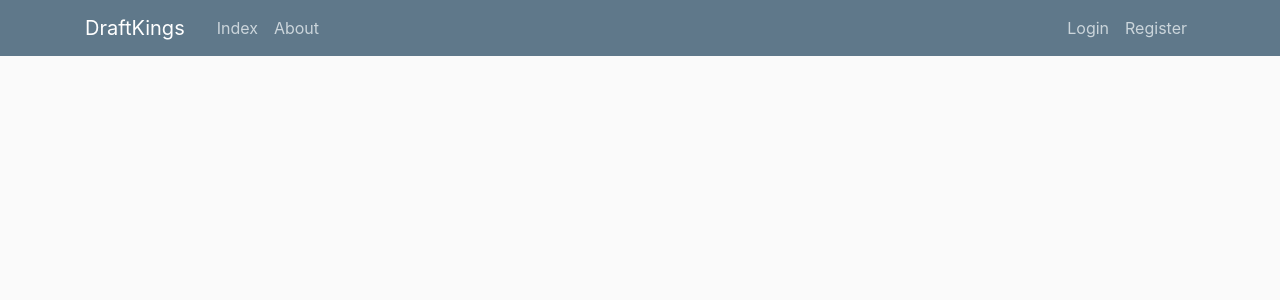
After one commit to relomy/django_dksite, a Django app: template mysite/results/templates/results/base.html in a window 1280 px wide. The commit adds this page. Shown: the top 300 px of the page. Run offline with Django 3.2, Linux system fonts and the light colour scheme; the template is opened without the code that fills it, so the values that code supplies are empty; some libraries are stand-ins or nearby versions.

Commit message:
added some more styling

```diff
--- /dev/null
+++ b/mysite/results/static/results/main.css
@@ -0,0 +1,84 @@
+body {
+    background: #fafafa;
+    color: #333333;
+    margin-top: 5rem;
+  }
+
+  h1, h2, h3, h4, h5, h6 {
+    color: #444444;
+  }
+
+  ul {
+    margin: 0;
+  }
+
+  .bg-steel {
+    background-color: #5f788a;
+  }
+
+  .site-header .navbar-nav .nav-link {
+    color: #cbd5db;
+  }
+
+  .site-header .navbar-nav .nav-link:hover {
+    color: #ffffff;
+  }
+
+  .site-header .navbar-nav .nav-link.active {
+    font-weight: 500;
+  }
+
+  .content-section {
+    background: #ffffff;
+    padding: 10px 20px;
+    border: 1px solid #dddddd;
+    border-radius: 3px;
+    margin-bottom: 20px;
+  }
+
+  .article-title {
+    color: #444444;
+  }
+
+  a.article-title:hover {
+    color: #428bca;
+    text-decoration: none;
+  }
+
+  .article-content {
+    white-space: pre-line;
+  }
+
+  .article-img {
+    height: 65px;
+    width: 65px;
+    margin-right: 16px;
+  }
+
+  .article-metadata {
+    padding-bottom: 1px;
+    margin-bottom: 4px;
+    border-bottom: 1px solid #e3e3e3
+  }
+
+  .article-metadata a:hover {
+    color: #333;
+    text-decoration: none;
+  }
+
+  .article-svg {
+    width: 25px;
+    height: 25px;
+    vertical-align: middle;
+  }
+
+  .account-img {
+    height: 125px;
+    width: 125px;
+    margin-right: 20px;
+    margin-bottom: 16px;
+  }
+
+  .account-heading {
+    font-size: 2.5rem;
+  }
--- /dev/null
+++ b/mysite/results/templates/results/base.html
@@ -0,0 +1,70 @@
+{% load static %}
+<!DOCTYPE html>
+<html>
+<head>
+
+    <!-- Required meta tags -->
+    <meta charset="utf-8">
+    <meta name="viewport" content="width=device-width, initial-scale=1, shrink-to-fit=no">
+
+    <!-- Bootstrap CSS -->
+    <link rel="stylesheet" href="https://maxcdn.bootstrapcdn.com/bootstrap/4.0.0/css/bootstrap.min.css" integrity="sha384-Gn5384xqQ1aoWXA+058RXPxPg6fy4IWvTNh0E263XmFcJlSAwiGgFAW/dAiS6JXm" crossorigin="anonymous">
+    <link rel="stylesheet" type="text/css" href="{% static 'results/main.css' %}">
+
+
+    {% if title %}
+        <title>DraftKings - {{ title }}</title>
+    {% else %}
+        <title>DraftKings</title>
+    {% endif %}
+</head>
+<body>
+    <header class="site-header">
+      <nav class="navbar navbar-expand-md navbar-dark bg-steel fixed-top">
+        <div class="container">
+          <a class="navbar-brand mr-4" href="{% url 'results-index' %}">DraftKings</a>
+          <button class="navbar-toggler" type="button" data-toggle="collapse" data-target="#navbarToggle" aria-controls="navbarToggle" aria-expanded="false" aria-label="Toggle navigation">
+          <span class="navbar-toggler-icon"></span>
+          </button>
+          <div class="collapse navbar-collapse" id="navbarToggle">
+            <div class="navbar-nav mr-auto">
+              <a class="nav-item nav-link" href="{% url 'results-index' %}">Index</a>
+              <a class="nav-item nav-link" href="#">About</a>
+            </div>
+            <!-- Navbar Right Side -->
+            <div class="navbar-nav">
+              <a class="nav-item nav-link" href="#">Login</a>
+              <a class="nav-item nav-link" href="#">Register</a>
+            </div>
+          </div>
+        </div>
+      </nav>
+    </header>
+    <main role="main" class="container">
+      <div class="row">
+        <div class="col-md-8">
+          {% block content %}{% endblock %}
+        </div>
+        <!--<div class="col-md-4">
+          <div class="content-section">
+            <h3>Our Sidebar</h3>
+            <p class='text-muted'>You can put any information here you'd like.
+              <ul class="list-group">
+                <li class="list-group-item list-group-item-light">Latest Posts</li>
+                <li class="list-group-item list-group-item-light">Announcements</li>
+                <li class="list-group-item list-group-item-light">Calendars</li>
+                <li class="list-group-item list-group-item-light">etc</li>
+              </ul>
+            </p>
+          </div>-->
+        </div>
+      </div>
+    </main>
+
+    <!-- Optional JavaScript -->
+    <!-- jQuery first, then Popper.js, then Bootstrap JS -->
+    <script src="https://code.jquery.com/jquery-3.2.1.slim.min.js" integrity="sha384-KJ3o2DKtIkvYIK3UENzmM7KCkRr/rE9/Qpg6aAZGJwFDMVNA/GpGFF93hXpG5KkN" crossorigin="anonymous"></script>
+    <script src="https://cdnjs.cloudflare.com/ajax/libs/popper.js/1.12.9/umd/popper.min.js" integrity="sha384-ApNbgh9B+Y1QKtv3Rn7W3mgPxhU9K/ScQsAP7hUibX39j7fakFPskvXusvfa0b4Q" crossorigin="anonymous"></script>
+    <script src="https://maxcdn.bootstrapcdn.com/bootstrap/4.0.0/js/bootstrap.min.js" integrity="sha384-JZR6Spejh4U02d8jOt6vLEHfe/JQGiRRSQQxSfFWpi1MquVdAyjUar5+76PVCmYl" crossorigin="anonymous"></script>
+</body>
+</html>
--- a/mysite/results/urls.py
+++ b/mysite/results/urls.py
@@ -4,7 +4,7 @@ from . import views
 
 urlpatterns = [
     # ex: /results/
-    path("", views.index, name="index"),
+    path("", views.index, name="results-index"),
     # ex /results/dkcontests
     # path("dkcontests", views.index, name="index"),
     # ex: /polls/5/
```
Also changed, not shown: mysite/results/templates/results/detail.html (+15 -7 lines), mysite/results/templates/results/index.html (+9 -6 lines).
